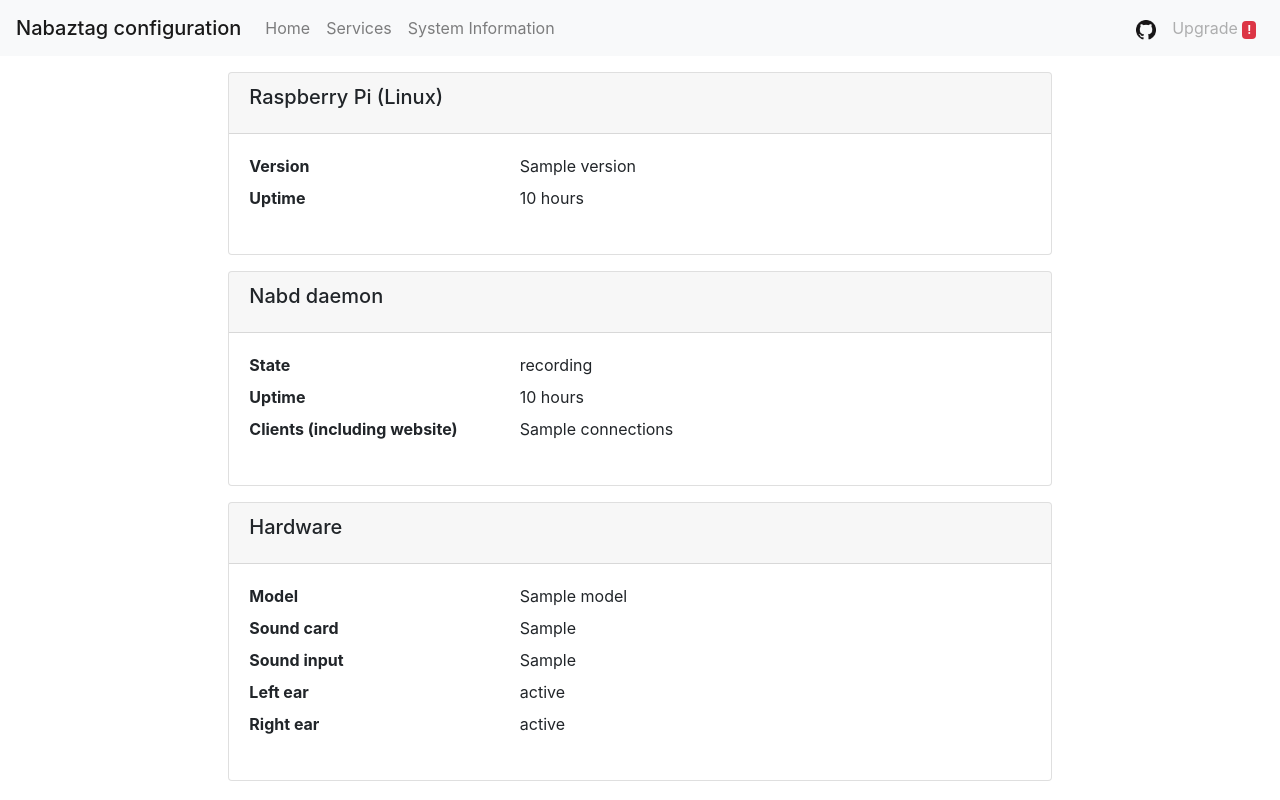
After one commit to nabaztag2018/pynab, a Django app: template nabweb/templates/nabweb/system-info/index.html in a window 1280 px wide. The commit adds this page. Run offline with Django 3.2, Linux system fonts and the light colour scheme; the template is opened without the code that fills it: most values are stand-ins (such as "Sample title", 1, 10 or a date in 2020); style sheets or scripts are compiled from the project's sources; some libraries are stand-ins or nearby versions.

Commit message:
Report OS information

```diff
--- a/nabweb/templates/nabweb/_base.html
+++ b/nabweb/templates/nabweb/_base.html
@@ -26,7 +26,7 @@
         <ul class="navbar-nav mr-auto">
           <li><a class="nav-link{% if request.path == '/' %} active{% endif %}" href="{% if request.path == '/' %}#{% else %}/{% endif %}">{% trans "Home" %}{% if request.path == '/' %} <span class="sr-only">{% trans "(current)" %}{% endif %}</span></a></li>
           <li><a class="nav-link{% if request.path == '/services/' %} active{% endif %}" href="{% if request.path == '/services/' %}#{% else %}/services/{% endif %}">{% trans "Services" %}{% if request.path == '/services/' %}  <span class="sr-only">{% trans "(current)" %}</span>{% endif %}</a></li>
-          <li><a class="nav-link{% if request.path == '/admin/' %} active{% endif %}" href="{% if request.path == '/admin/' %}#{% else %}/admin/{% endif %}">{% trans "Admin" %}{% if request.path == '/admin/' %}  <span class="sr-only">{% trans "(current)" %}</span>{% endif %}</a></li>
+          <li><a class="nav-link{% if request.path == '/system-info/' %} active{% endif %}" href="{% if request.path == '/system-info/' %}#{% else %}/system-info/{% endif %}">{% trans "System Information" %}{% if request.path == '/system-info/' %}  <span class="sr-only">{% trans "(current)" %}</span>{% endif %}</a></li>
         </ul>
         <ul class="nav navbar-nav navbar-right">
           <li><a class="nav-link pull-right" href="https://github.com/nabaztag2018/pynab" target="_blank" aria-label="GitHub"><img src="{% static "nabweb/images/GitHub-Mark-32px.png" %}" title="GitHub" width="20" height="20" /></a></li>
--- /dev/null
+++ b/nabweb/templates/nabweb/system-info/index.html
@@ -0,0 +1,77 @@
+{% extends 'nabweb/_base.html' %}
+{% load i18n %}
+{% load duration_filter %}
+{% block subtitle %}{% trans "System information" %}{% endblock %}
+{% block content %}
+  <div class="row justify-content-center">
+    <div class="local-settings col-md-8 mb-3">
+      <div class="card">
+        <div class="card-header">
+          <h5 class="card-title">{% trans "Raspberry Pi (Linux)" %}</h5>
+        </div>
+        <div class="card-body">
+          <dl class="row">
+            <dt class="col-sm-4">{% trans "Version" %}</dt>
+            <dd class="col-sm-8">{{ os.version }}</dd>
+            <dt class="col-sm-4">{% trans "Uptime" %}</dt>
+            <dd class="col-sm-8">{{ os.uptime|duration }}</dd>
+          </dl>
+        </div>
+      </div>
+    </div>
+  </div>
+  <div class="row justify-content-center">
+    <div class="local-settings col-md-8 mb-3">
+      <div class="card">
+        <div class="card-header">
+          <h5 class="card-title">{% trans "Nabd daemon" %}</h5>
+        </div>
+        <div class="card-body">
+          {% if gestalt.status == "error" %}
+          <div class="alert alert-danger" role="alert">
+            {{ gestalt.message }}
+          </div>
+          {% else %}
+          <dl class="row">
+            <dt class="col-sm-4">{% trans "State" %}</dt>
+            <dd class="col-sm-8">{{ gestalt.result.state }}</dd>
+            <dt class="col-sm-4">{% trans "Uptime" %}</dt>
+            <dd class="col-sm-8">{{ gestalt.result.uptime|duration }}</dd>
+            <dt class="col-sm-4">{% trans "Clients (including website)" %}</dt>
+            <dd class="col-sm-8">{{ gestalt.result.connections }}</dd>
+          </dl>
+          {% endif %}
+        </div>
+      </div>
+    </div>
+  </div>
+  <div class="row justify-content-center">
+    <div class="local-settings col-md-8 mb-3">
+      <div class="card">
+        <div class="card-header">
+          <h5 class="card-title">{% trans "Hardware" %}</h5>
+        </div>
+        <div class="card-body">
+          {% if gestalt.status == "error" %}
+          <div class="alert alert-danger" role="alert">
+            {{ gestalt.message }}
+          </div>
+          {% else %}
+          <dl class="row">
+            <dt class="col-sm-4">{% trans "Model" %}</dt>
+            <dd class="col-sm-8">{{ gestalt.result.hardware.model }}</dd>
+            <dt class="col-sm-4">{% trans "Sound card" %}</dt>
+            <dd class="col-sm-8">{{ gestalt.result.hardware.sound_card }}</dd>
+            <dt class="col-sm-4">{% trans "Sound input" %}</dt>
+            <dd class="col-sm-8">{{ gestalt.result.hardware.sound_input }}</dd>
+            <dt class="col-sm-4">{% trans "Left ear" %}</dt>
+            <dd class="col-sm-8">{{ gestalt.result.hardware.left_ear_status }}</dd>
+            <dt class="col-sm-4">{% trans "Right ear" %}</dt>
+            <dd class="col-sm-8">{{ gestalt.result.hardware.right_ear_status }}</dd>
+          </dl>
+          {% endif %}
+        </div>
+      </div>
+    </div>
+  </div>
+{% endblock %}
--- /dev/null
+++ b/nabweb/templatetags/duration_filter.py
@@ -0,0 +1,26 @@
+from django.utils.translation import gettext as _
+from django import template
+
+register = template.Library()
+
+@register.filter
+def duration(seconds):
+    hours = int(seconds / 3600)
+    minutes = int((seconds % 3600) / 60)
+    if hours == 0 and minutes == 0:
+        return _('less than one minute')
+    if hours == 0 and minutes == 1:
+        return _('1 minute')
+    if hours == 0 and minutes > 1:
+        return _('{} minutes').format(minutes)
+    if hours == 1 and minutes == 0:
+        return _('1 hour')
+    if hours == 1 and minutes == 1:
+        return _('1 hour and 1 minute')
+    if hours == 1:
+        return _('1 hour and {} minutes').format(minutes)
+    if minutes == 0:
+        return _('{} hours').format(hours)
+    if minutes == 1:
+        return _('{} hours and 1 minute').format(hours)
+    return _('{} hours and {} minutes').format(hours, minutes)
--- a/nabweb/urls.py
+++ b/nabweb/urls.py
@@ -16,12 +16,12 @@ Including another URLconf
 from django.apps import apps
 from django.contrib import admin
 from django.urls import path, include
-from .views import NabWebView, NabWebServicesView, NabWebAdminView, NabWebUpgradeView
+from .views import NabWebView, NabWebServicesView, NabWebSytemInfoView, NabWebUpgradeView
 
 urlpatterns = [
     path("", NabWebView.as_view()),
     path("services/", NabWebServicesView.as_view()),
-    path("admin/", NabWebAdminView.as_view()),
+    path("system-info/", NabWebSytemInfoView.as_view()),
     path("upgrade", NabWebUpgradeView.as_view(), name="nabweb.upgrade"),
 ]
 
--- a/nabweb/views.py
+++ b/nabweb/views.py
@@ -3,6 +3,7 @@ import asyncio
 import json
 import logging
 import os
+import re
 
 from django.apps import apps
 from django.views.generic import View
@@ -75,9 +76,9 @@ class NabWebServicesView(BaseView):
         context["services"] = services_names
         return context
 
-class NabWebAdminView(BaseView):
+class NabWebSytemInfoView(BaseView):
     def template_name(self):
-        return "nabweb/admin/index.html"
+        return "nabweb/system-info/index.html"
 
     async def query_gestalt(self):
         try:
@@ -110,10 +111,27 @@ class NabWebAdminView(BaseView):
                 "message":"Communication with Nabd timed out (getting info)"
             }
 
+    def get_os_info(self):
+        version = "unknown"
+        with open("/etc/os-release") as release:
+            line = release.readline()
+            matchObj = re.match(r'PRETTY_NAME="(.+)"$', line, re.M)
+            if matchObj:
+                version = matchObj.group(1)
+        with open("/etc/rpi-issue") as issue:
+            line = issue.readline()
+            matchObj = re.search(r' ([0-9-]+)$', line, re.M)
+            if matchObj:
+                version = version + ', issue ' + matchObj.group(1)
+        with open('/proc/uptime', 'r') as uptime_f:
+            uptime = int(float(uptime_f.readline().split()[0]))
+        return {'version': version, 'uptime': uptime}
+
     def get_context(self):
         context = super().get_context()
         gestalt = asyncio.run(self.query_gestalt())
         context["gestalt"] = gestalt
+        context["os"] = self.get_os_info()
         return context
 
 class NabWebUpgradeView(View):
```
Also changed, not shown: nabd/nabd.py (+8 -0 lines), nabweb/templates/nabweb/admin/index.html (deleted, +0 -57 lines), nabweb/templatetags/__init__.py (added).
